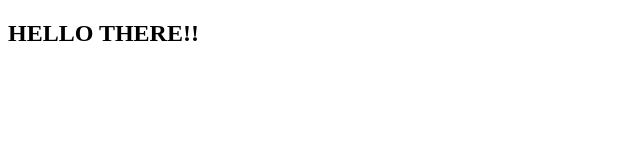
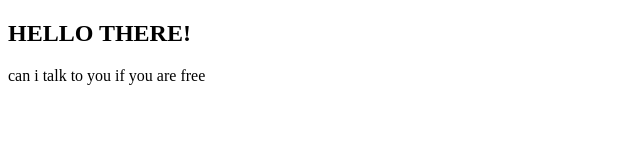
Before and after one commit to barrietwingithub/practice, a plain HTML site: page index.html in a window 1280 px wide. Shown: the whole page, without its empty margins (0-640 px from the left). Drawn offline with Linux system fonts and the light colour scheme.

Commit message:
second commit message

```diff
--- a/index.html
+++ b/index.html
@@ -6,6 +6,7 @@
   <title>Document</title>
 </head>
 <body>
-  <h2>HELLO THERE!!</h2>
+  <h2>HELLO THERE!</h2>
+  <p>can i talk to you if you are free</p>
 </body>
 </html>
```
